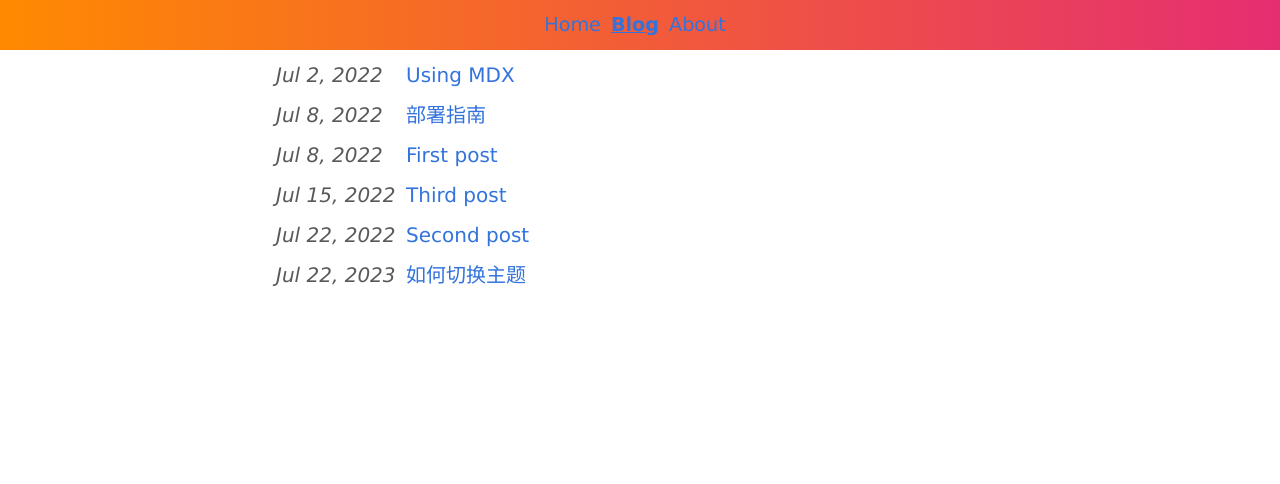
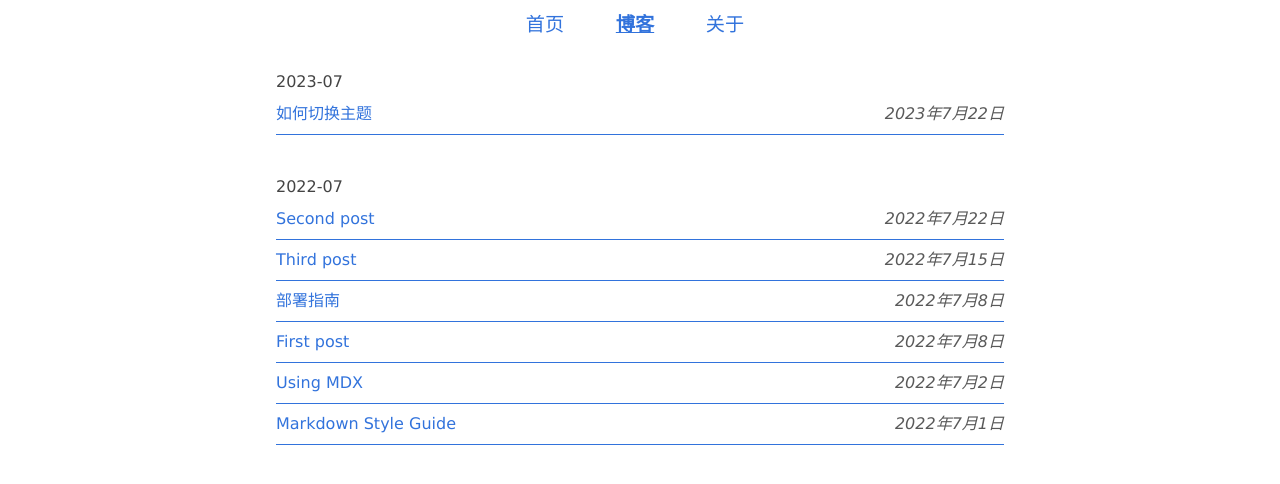
Before and after one commit to physihan/blog, an Astro site: page /blog in a window 1280 px wide. Built offline with nearby package versions, Linux system fonts and the light colour scheme; Astro itself is replaced by a stand-in of ours.

Commit message:
update ui

```diff
--- a/astro.config.mjs
+++ b/astro.config.mjs
@@ -9,5 +9,7 @@ import vercel from '@astrojs/vercel/serverless';
 export default defineConfig({
   site: 'https://example.com',
   integrations: [mdx(), sitemap(), tailwind(), solidJs()],
-
+  server: {
+    host: "0.0.0.0"
+  }
 });
--- a/package.json
+++ b/package.json
@@ -20,6 +20,7 @@
     "@vercel/analytics": "^1.0.0",
     "astro": "^2.3.1",
     "astro-analytics": "^2.6.0",
+    "sass": "^1.62.1",
     "solid-js": "^1.7.3",
     "tailwindcss": "^3.3.2"
   },
--- a/src/components/BaseHead.astro
+++ b/src/components/BaseHead.astro
@@ -1,7 +1,7 @@
 ---
 // Import the global.css file here so that it is included on
 // all pages through the use of the <BaseHead /> component.
-import '../styles/global.css';
+import '../styles/global.scss';
 
 export interface Props {
 	title: string;
--- a/src/components/FormattedDate.astro
+++ b/src/components/FormattedDate.astro
@@ -8,7 +8,7 @@ const { date } = Astro.props;
 
 <time datetime={date.toISOString()}>
 	{
-		date.toLocaleDateString('en-us', {
+		date.toLocaleDateString('zh-CN', {
 			year: 'numeric',
 			month: 'short',
 			day: 'numeric',
--- a/src/components/Header.astro
+++ b/src/components/Header.astro
@@ -21,14 +21,15 @@ import HeaderLink from "./HeaderLink.astro";
 
 <header>
 	<nav class="w-full responsive-nav">
-		<HeaderLink href="/">Home</HeaderLink>
-		<HeaderLink href="/blog">Blog</HeaderLink>
-		<HeaderLink href="/about">About</HeaderLink>
+		<HeaderLink href="/">首页</HeaderLink>
+		<HeaderLink href="/blog">博客</HeaderLink>
+		<HeaderLink href="/about">关于</HeaderLink>
 	</nav>
 </header>
 <style>
 	nav {
-		background-image: linear-gradient(90deg, #ff8a00 0%, #e52e71 100%);
+		/* background-image: linear-gradient(90deg, #ff8a00 0%, #e52e71 100%); */
+		background-color:white;
 		height: 50px;
 		line-height: 50px;
 		text-align: left;
@@ -39,6 +40,9 @@ import HeaderLink from "./HeaderLink.astro";
 		z-index: 3;
 		transition: all 0.3s ease-in-out;
 	}
+	header{
+		height: 50px;
+	}
 
 	.hidden-nav {
 		transform: translateY(-100%);
--- a/src/components/HeaderLink.astro
+++ b/src/components/HeaderLink.astro
@@ -15,6 +15,8 @@ const isActive = href === pathname || href === pathname.replace(/\/$/, '');
 <style>
 	a {
 		display: inline-block;
+		width: 80px;
+		text-align: center;
 		text-decoration: none;
 	}
 	a.active {
--- a/src/pages/blog/index.astro
+++ b/src/pages/blog/index.astro
@@ -6,13 +6,37 @@ import { SITE_TITLE, SITE_DESCRIPTION } from "../../consts";
 import { getCollection } from "astro:content";
 import FormattedDate from "../../components/FormattedDate.astro";
 
+// const posts = (await getCollection("blog")).sort(
+// 	(a, b) => a.data.pubDate.valueOf() - b.data.pubDate.valueOf()
+// );
+
 const posts = (await getCollection("blog")).sort(
-	(a, b) => a.data.pubDate.valueOf() - b.data.pubDate.valueOf()
+	(a, b) => b.data.pubDate.valueOf() - a.data.pubDate.valueOf()
 );
+// 创建用于存储归类后文章的 Map 对象
+const postsByMonth = new Map();
+
+// 迭代排序后的文章列表
+for (const post of posts) {
+	// 获取文章发布日期的年份和月份
+	const year = post.data.pubDate.getFullYear();
+	const month = post.data.pubDate.getMonth() + 1; // 注意月份从 0 开始计数，需要加 1
+
+	// 以“yyyy-mm”的格式创建键值
+	const key = `${year}-${month < 10 ? "0" : ""}${month}`;
+
+	// 如果该键值不存在，则创建一个新的数组
+	if (!postsByMonth.has(key)) {
+		postsByMonth.set(key, []);
+	}
+
+	// 将当前文章添加到相应的数组中
+	postsByMonth.get(key).push(post);
+}
 ---
 
 <!DOCTYPE html>
-<html lang="en">
+<html lang="zh">
 	<head>
 		<BaseHead title={SITE_TITLE} description={SITE_DESCRIPTION} />
 		<style>
@@ -20,32 +44,37 @@ const posts = (await getCollection("blog")).sort(
 				list-style-type: none;
 				padding: unset;
 			}
-			ul li {
-				display: flex;
-			}
+
 			ul li :global(time) {
-				flex: 0 0 130px;
+				/* flex: 0 0 130px; */
 				font-style: italic;
 				color: #595959;
 			}
-			ul li a:visited {
+			ul  a:visited {
 				color: #8e32dc;
 			}
 		</style>
 	</head>
 	<body>
 		<Header />
-		<main>
+		<main class="responsive-article">
 			<section>
-				<ul>
+				<ul class="responsive-list">
 					{
-						posts.map((post) => (
-							<li>
-								<FormattedDate date={post.data.pubDate} />
-								<a href={`/blog/${post.slug}/`}>
-									{post.data.title}
-								</a>
-							</li>
+						[...postsByMonth.keys()].map((key) => (
+							<ul class="sub-ul">
+								<span>{key}</span>
+								{postsByMonth.get(key).map((post, index) => (
+									<a href={`/blog/${post.slug}/`}>
+										<li class="responsive-item">
+											{post.data.title}
+											<FormattedDate
+												date={post.data.pubDate}
+											/>
+										</li>
+									</a>
+								))}
+							</ul>
 						))
 					}
 				</ul>
@@ -54,18 +83,24 @@ const posts = (await getCollection("blog")).sort(
 		<!-- <Footer /> -->
 		<style>
 			main {
-				width: 60%;
-				min-width: 400px;
 				margin: auto;
-				padding: 20px;
+			}
+			li {
+				border-bottom: 1px solid;
+				line-height: 2.5;
+				display: flex;
+				justify-content: space-between;
+				align-items: center;
+				/* flex-direction: column; */
+			}
+			ul.sub-ul  a:hover {
+				color: #777;
+			}
+			.sub-ul {
+				/* border: 1px solid; */
+				padding: var(--content-padding);
 			}
 			/* 应用于屏幕宽度小于等于320像素的设备（如小型手机） */
-
-
-			li {
-				height: 40px;
-				font-size: 20px;
-			}
 		</style>
 	</body>
 </html>
--- a/src/pages/index.astro
+++ b/src/pages/index.astro
@@ -6,7 +6,7 @@ import { SITE_TITLE, SITE_DESCRIPTION } from '../consts';
 ---
 
 <!DOCTYPE html>
-<html lang="en">
+<html lang="zh">
 	<head>
 		<BaseHead title={SITE_TITLE} description={SITE_DESCRIPTION} />
 	</head>
--- a/src/styles/global.css
+++ b/src/styles/global.scss
@@ -76,7 +76,29 @@ blockquote {
 	font-style: italic;
 }
 
+/* 隐藏滚动条 */
+body::-webkit-scrollbar {
+	display: none;
+}
+
+/* 添加背景色和圆角边框 */
+body::-webkit-scrollbar-track {
+	background-color: #f5f5f5;
+	border-radius: 10px;
+}
+
+/* 添加滑块颜色和圆角边框 */
+body::-webkit-scrollbar-thumb {
+	background-color: #ccc;
+	border-radius: 10px;
+}
+
 /*响应式 */
+html {
+	font-size: 16px;
+	--content-padding: 20px;
+}
+
 .responsive-nav {
 	font-size: 1.2rem;
 }
@@ -85,7 +107,19 @@ blockquote {
 	width: 60%;
 }
 
+.responsive {
+	&-list {}
+
+	&-item {
+		font-size: 1rem;
+	}
+}
+
 @media screen and (max-width: 640px) {
+	html {
+		--content-padding: 20px;
+	}
+
 	.responsive-article {
 		width: 100vw;
 	}
```
Also changed, not shown: 1 other file.
